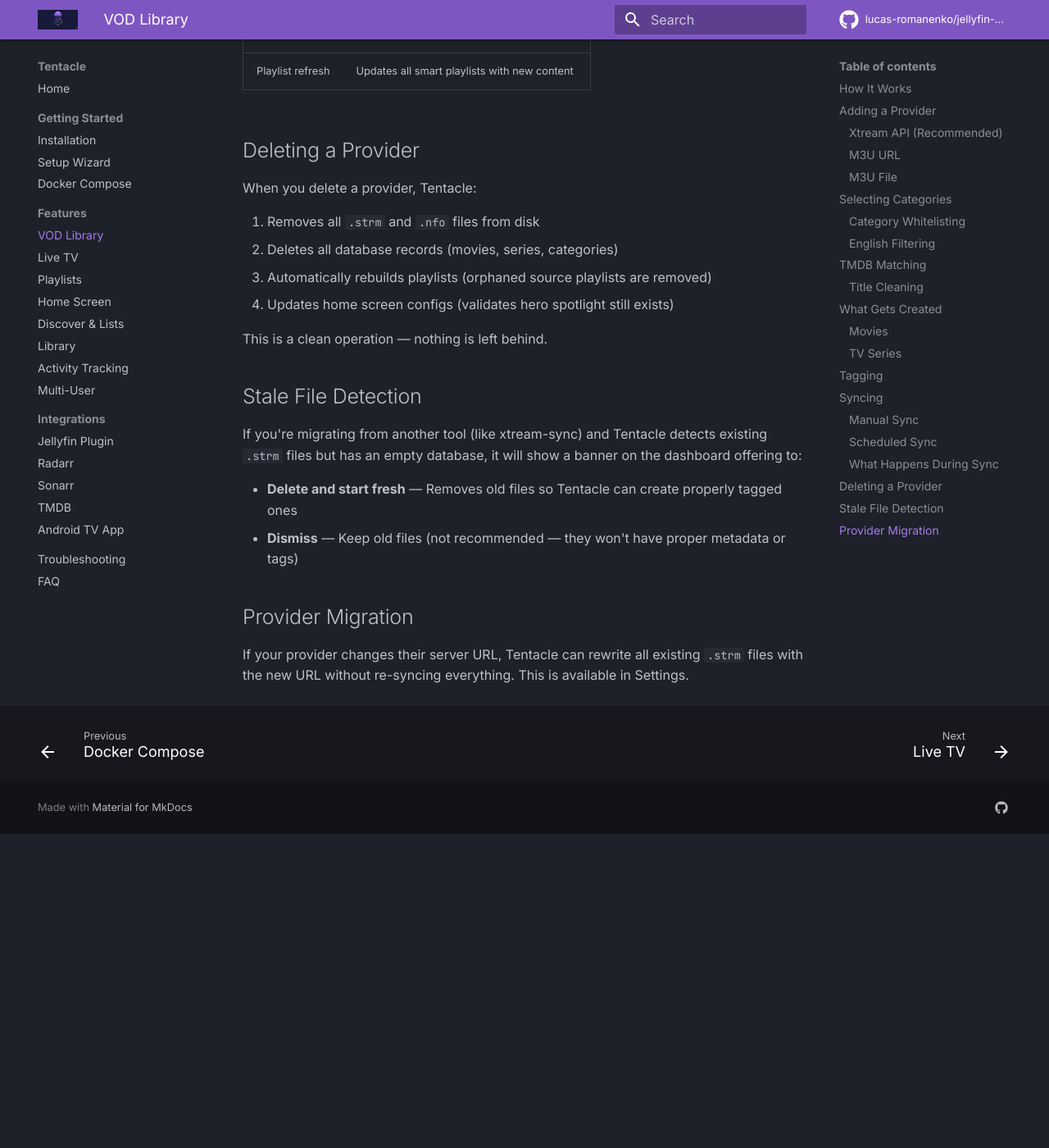
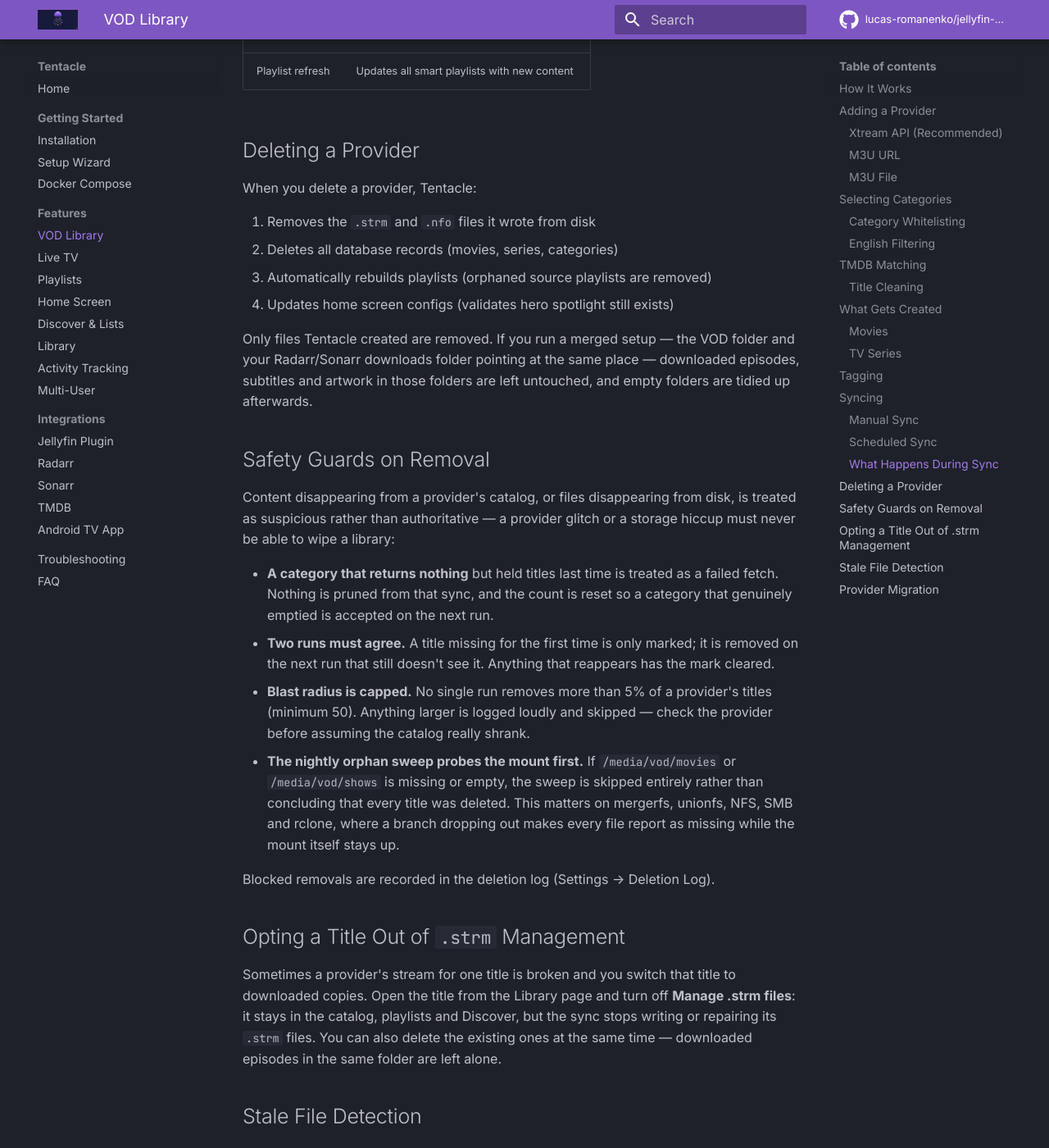
Before and after one commit to lucas-romanenko/jellyfin-tentacle, an MkDocs documentation site: the page built from docs/features/vod-library.md, in a window 1280 px wide and 1400 px high, scrolled down 4405 px. Shown: the whole window at 82% size. Built offline with MkDocs 1.6.1 and Material for MkDocs 9.7.7, drawn with Linux system fonts in a browser that asks for light colours; comment, search, counter and statistics services are not loaded; before the commit the page ends 5422 px from its top, so only the background shows below that.

Commit message:
Document the removal safety guards, .strm opt-out, and add failure reasons
Covers the behaviour changed in this branch: provider delete now removes only
Tentacle's own files, the two-strike + blast-radius guards on prune and sweep,
the per-title "Manage .strm files" toggle, and the plain-english reasons the
add paths now return.

Co-Authored-By: Claude Opus 5 (1M context) <noreply@anthropic.com>

```diff
--- a/docs/features/vod-library.md
+++ b/docs/features/vod-library.md
@@ -148,12 +148,47 @@ Tentacle runs a full sync automatically every night at 3 AM. This:
 
 When you delete a provider, Tentacle:
 
-1. Removes all `.strm` and `.nfo` files from disk
+1. Removes the `.strm` and `.nfo` files it wrote from disk
 2. Deletes all database records (movies, series, categories)
 3. Automatically rebuilds playlists (orphaned source playlists are removed)
 4. Updates home screen configs (validates hero spotlight still exists)
 
-This is a clean operation — nothing is left behind.
+Only files Tentacle created are removed. If you run a merged setup — the VOD
+folder and your Radarr/Sonarr downloads folder pointing at the same place —
+downloaded episodes, subtitles and artwork in those folders are left untouched,
+and empty folders are tidied up afterwards.
+
+## Safety Guards on Removal
+
+Content disappearing from a provider's catalog, or files disappearing from
+disk, is treated as suspicious rather than authoritative — a provider glitch or
+a storage hiccup must never be able to wipe a library:
+
+- **A category that returns nothing** but held titles last time is treated as a
+  failed fetch. Nothing is pruned from that sync, and the count is reset so a
+  category that genuinely emptied is accepted on the next run.
+- **Two runs must agree.** A title missing for the first time is only marked;
+  it is removed on the next run that still doesn't see it. Anything that
+  reappears has the mark cleared.
+- **Blast radius is capped.** No single run removes more than 5% of a
+  provider's titles (minimum 50). Anything larger is logged loudly and skipped
+  — check the provider before assuming the catalog really shrank.
+- **The nightly orphan sweep probes the mount first.** If `/media/vod/movies`
+  or `/media/vod/shows` is missing or empty, the sweep is skipped entirely
+  rather than concluding that every title was deleted. This matters on
+  mergerfs, unionfs, NFS, SMB and rclone, where a branch dropping out makes
+  every file report as missing while the mount itself stays up.
+
+Blocked removals are recorded in the deletion log (Settings → Deletion Log).
+
+## Opting a Title Out of `.strm` Management
+
+Sometimes a provider's stream for one title is broken and you switch that title
+to downloaded copies. Open the title from the Library page and turn off
+**Manage .strm files**: it stays in the catalog, playlists and Discover, but
+the sync stops writing or repairing its `.strm` files. You can also delete the
+existing ones at the same time — downloaded episodes in the same folder are
+left alone.
 
 ## Stale File Detection
 
```
Also changed, not shown: docs/troubleshooting.md (+20 -1 lines).
